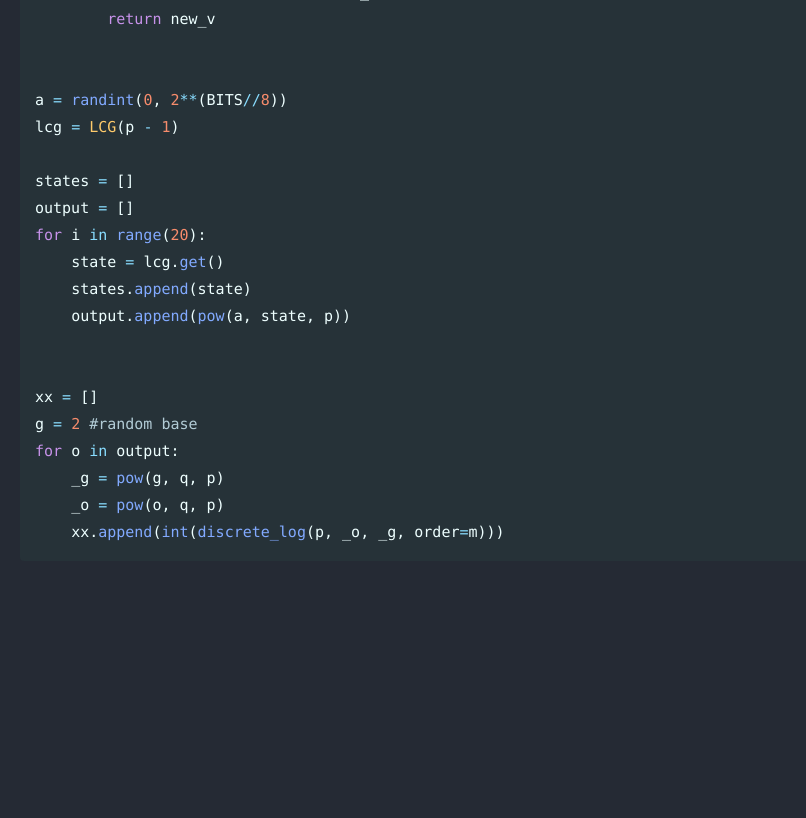
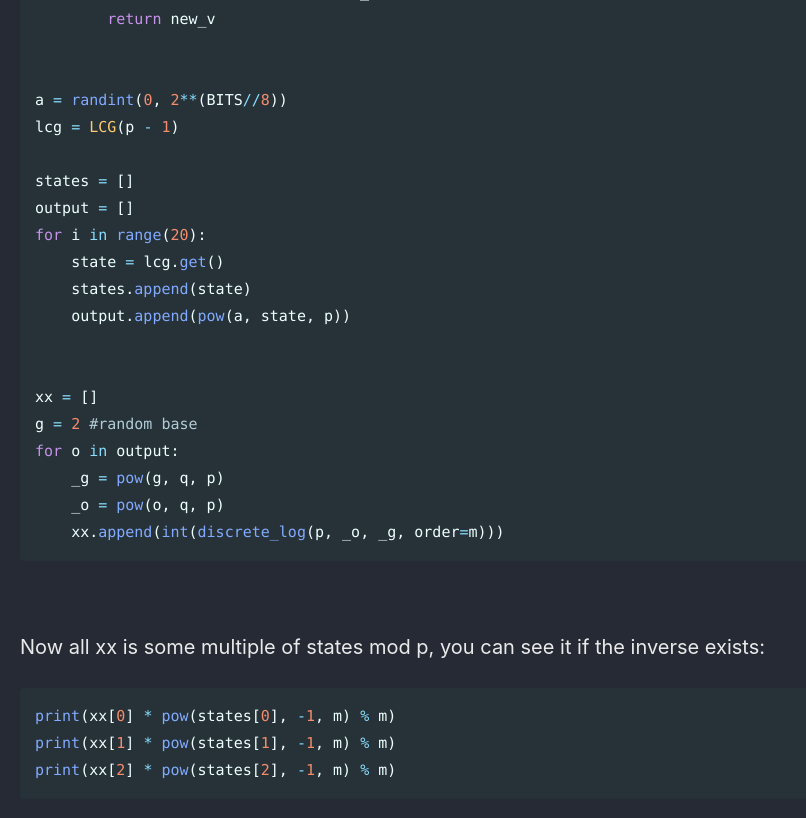
Before and after one commit to Connor-McCartney/Connor-McCartney.github.io, a Jekyll site: the page built from _pages/cryptography/other/Power-of-LCG-dreamhack.md, in a window 1280 px wide and 900 px high, scrolled down 3076 px. Shown: the top 818 px of the window, without its empty margins (0-806 px from the left). Built offline with Jekyll 4.4.1, drawn with Linux system fonts in a browser that asks for light colours; cached includes are drawn as plain includes; before the commit the page ends 3682 px from its top, so only the background shows below that.

Commit message:
Update Power-of-LCG-dreamhack.md

````diff
--- a/_pages/cryptography/other/Power-of-LCG-dreamhack.md
+++ b/_pages/cryptography/other/Power-of-LCG-dreamhack.md
@@ -139,3 +139,15 @@ for o in output:
     _o = pow(o, q, p)
     xx.append(int(discrete_log(p, _o, _g, order=m)))
 ```
+
+<br>
+
+Now all xx is some multiple of states mod p, you can see it if the inverse exists:
+
+```python
+print(xx[0] * pow(states[0], -1, m) % m)
+print(xx[1] * pow(states[1], -1, m) % m)
+print(xx[2] * pow(states[2], -1, m) % m)
+```
+
+<br>
````
